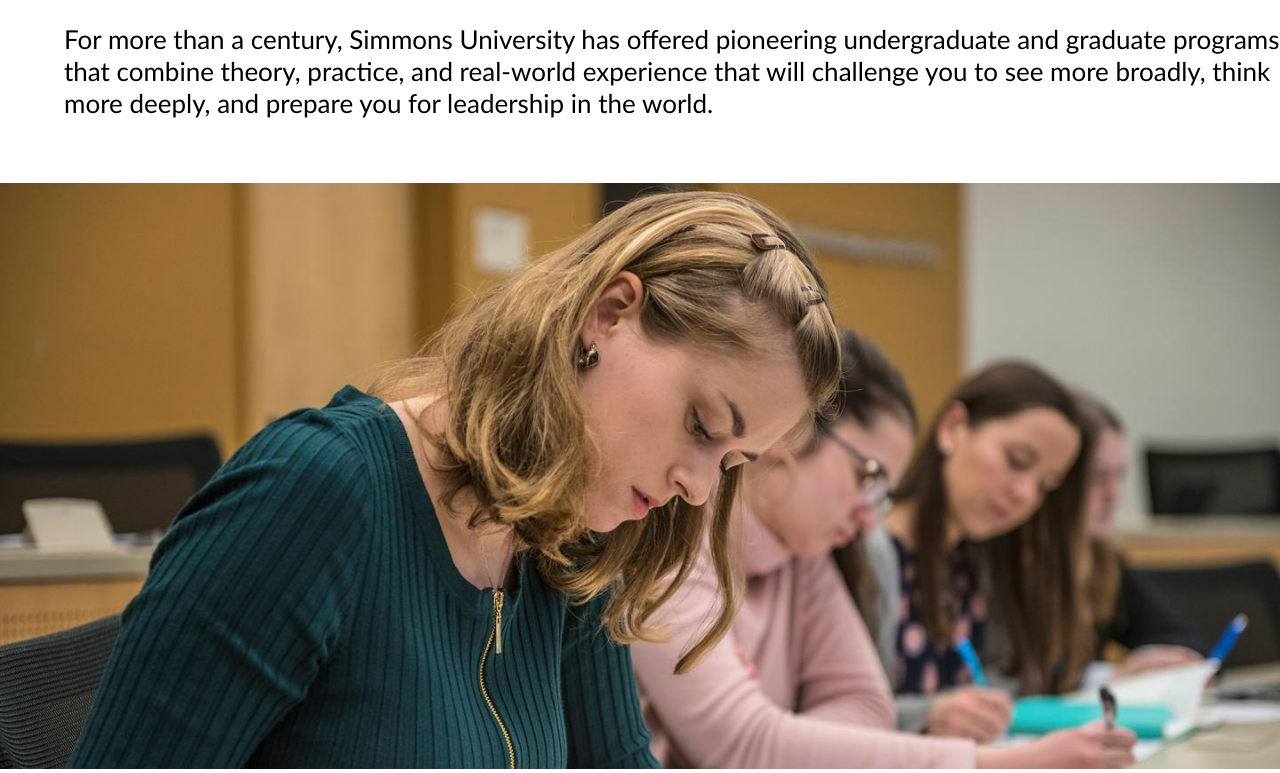
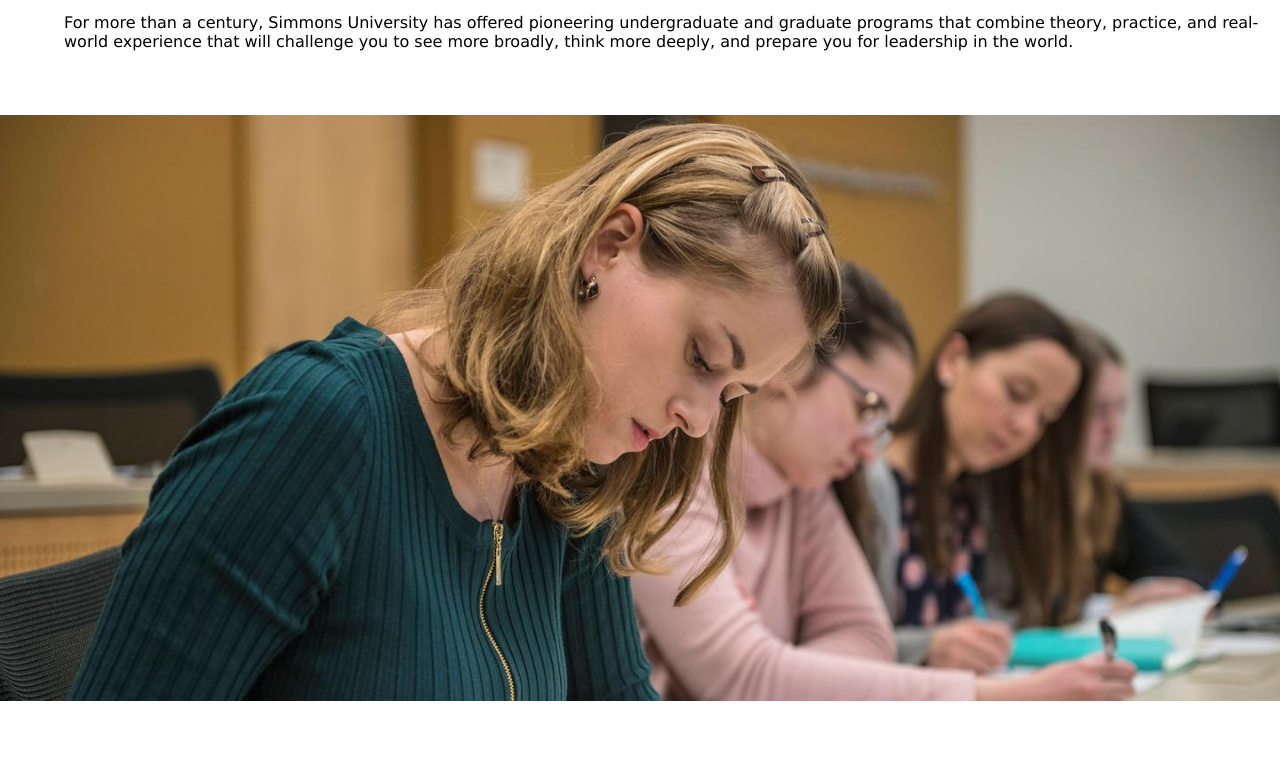
Before and after one commit to cristianasuyen/exercicis, a plain HTML site: page taules/simmons/cas.html in a window 1280 px wide. Shown: the part 89-862 px from the top of the page. After the commit the page ends 800 px from the top, so only its background shows below. Drawn offline with Linux system fonts and the light colour scheme.

Commit message:
modificacion19agosto

```diff
--- a/taules/simmons/fullextern.css
+++ b/taules/simmons/fullextern.css
@@ -19,7 +19,7 @@ body{
 }
 #textprincipal p{
     background-color:white;
-    font-family:'Trebuchet MS', 'Lucida Sans Unicode', 'Lucida Grande', 'Lucida Sans', Arial, sans-serif;
+    font-family:'Trebuchet MS', 'Lucida Sans Unicode', 'Lucid, Arial, sans-serif;
     font-size:26px;
     margin-bottom:5%;
     margin-left:5%;
```
